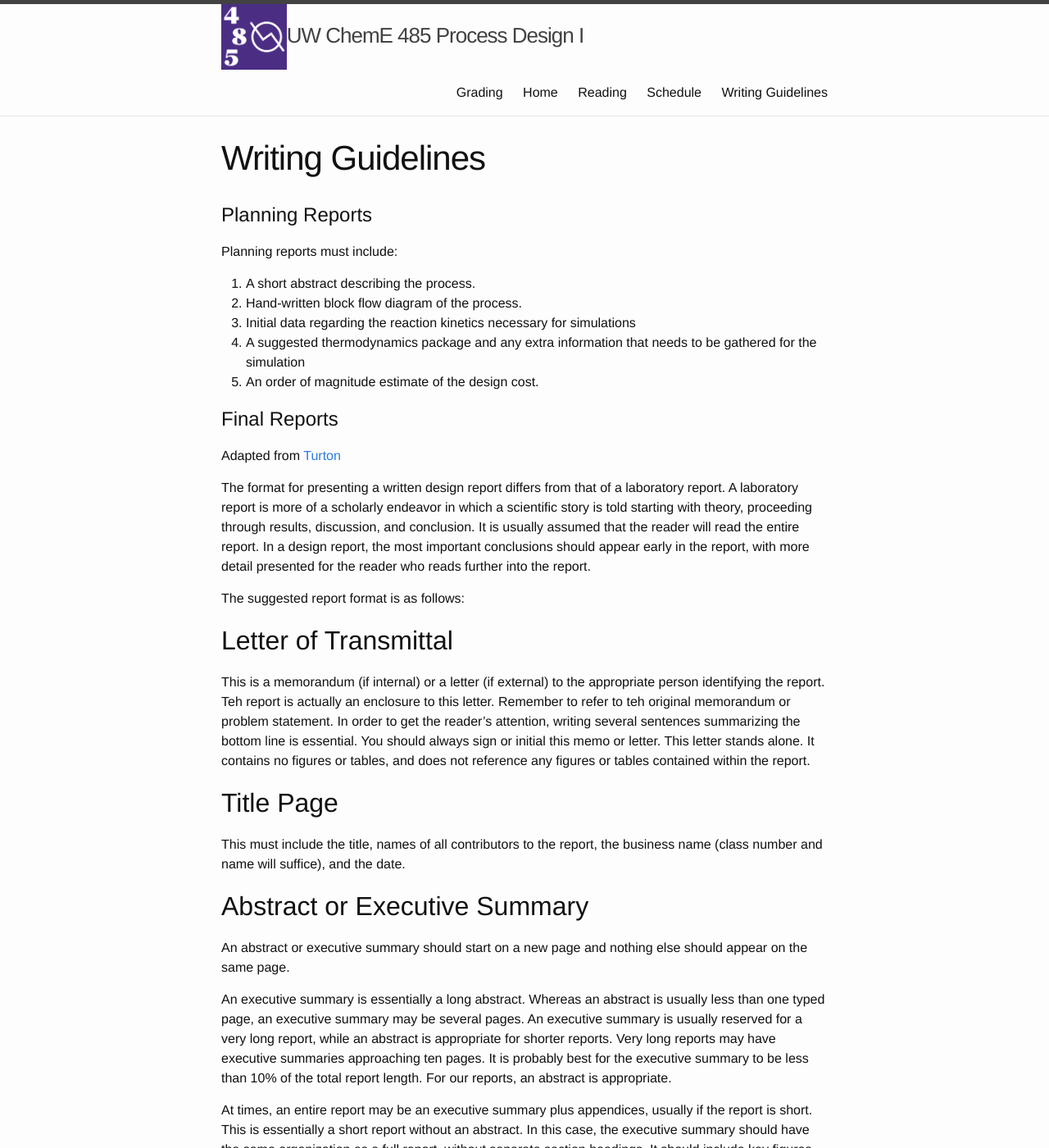
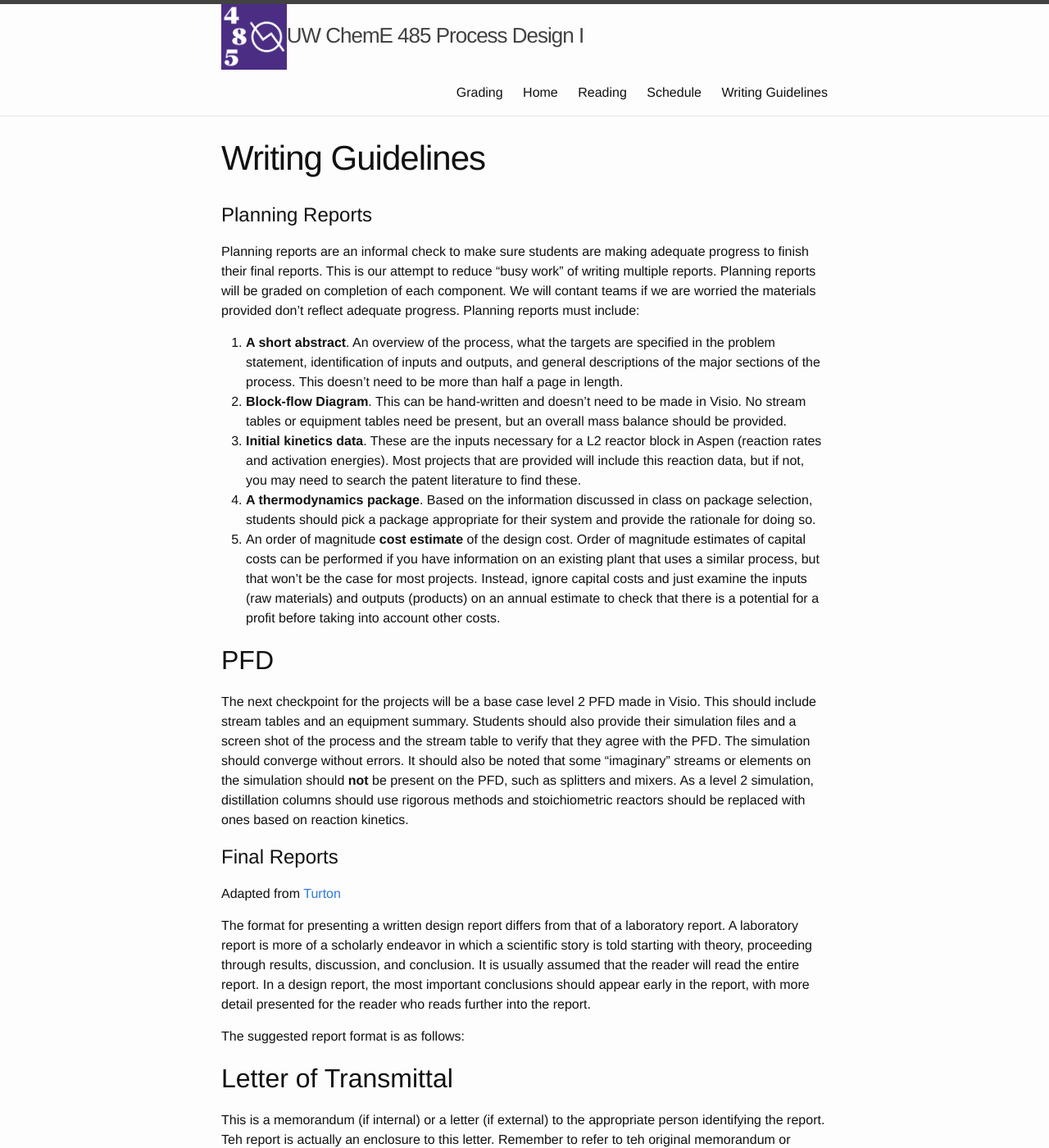
Before and after one commit to uw-cheme485/uw-cheme485.github.io, a Jekyll site: the page built from writing_guidelines.md, in a window 1280 px wide and 1400 px high. Shown: the whole window at 82% size. Built offline with Jekyll 4.4.1, drawn with Linux system fonts in a browser that asks for light colours.

Commit message:
Added specifics on planning report elements and the PFD assignment.

```diff
--- a/writing_guidelines.md
+++ b/writing_guidelines.md
@@ -6,13 +6,17 @@ collection: main
 
 # Planning Reports
 
-Planning reports must include:
+Planning reports are an informal check to make sure students are making adequate progress to finish their final reports. This is our attempt to reduce "busy work" of writing multiple reports. Planning reports will be graded on completion of each component. We will contant teams if we are worried the materials provided don't reflect adequate progress. Planning reports must include:
 
-1. A short abstract describing the process.
-2. Hand-written block flow diagram of the process.
-3. Initial data regarding the reaction kinetics necessary for simulations
-4. A suggested thermodynamics package and any extra information that needs to be gathered for the simulation
-5. An order of magnitude estimate of the design cost.
+1. **A short abstract**. An overview of the process, what the targets are specified in the problem statement, identification of inputs and outputs, and general descriptions of the major sections of the process. This doesn't need to be more than half a page in length.
+2. **Block-flow Diagram**. This can be hand-written and doesn't need to be made in Visio. No stream tables or equipment tables need be present, but an overall mass balance should be provided.
+3. **Initial kinetics data**. These are the inputs necessary for a L2 reactor block in Aspen (reaction rates and activation energies). Most projects that are provided will include this reaction data, but if not, you may need to search the patent literature to find these.
+4. **A thermodynamics package**. Based on the information discussed in class on package selection, students should pick a package appropriate for their system and provide the rationale for doing so.
+5. An order of magnitude **cost estimate** of the design cost. Order of magnitude estimates of capital costs can be performed if you have information on an existing plant that uses a similar process, but that won't be the case for most projects. Instead, ignore capital costs and just examine the inputs (raw materials) and outputs (products) on an annual estimate to check that there is a potential for a profit before taking into account other costs.
+
+## PFD
+
+The next checkpoint for the projects will be a base case level 2 PFD made in Visio. This should include stream tables and an equipment summary. Students should also provide their simulation files and a screen shot of the process and the stream table to verify that they agree with the PFD. The simulation should converge without errors. It should also be noted that some "imaginary" streams or elements on the simulation should **not** be present on the PFD, such as splitters and mixers. As a level 2 simulation, distillation columns should use rigorous methods and stoichiometric reactors should be replaced with ones based on reaction kinetics.
 
 # Final Reports
 
```
